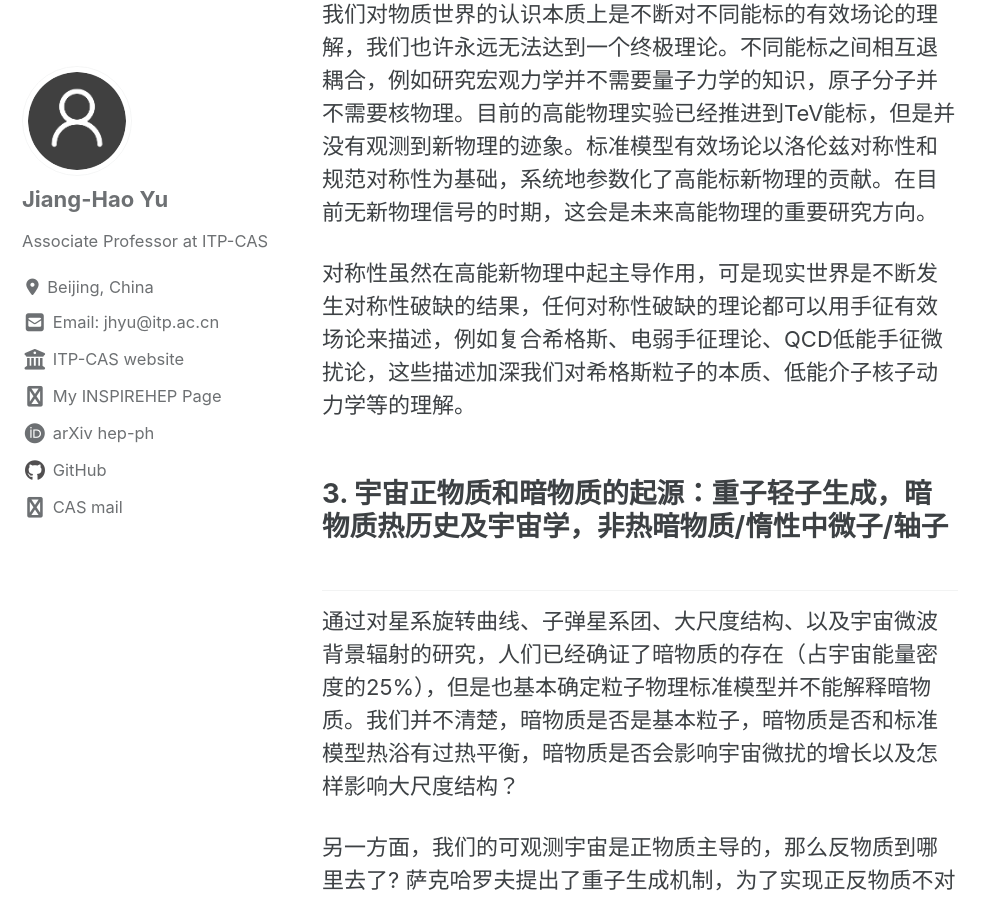
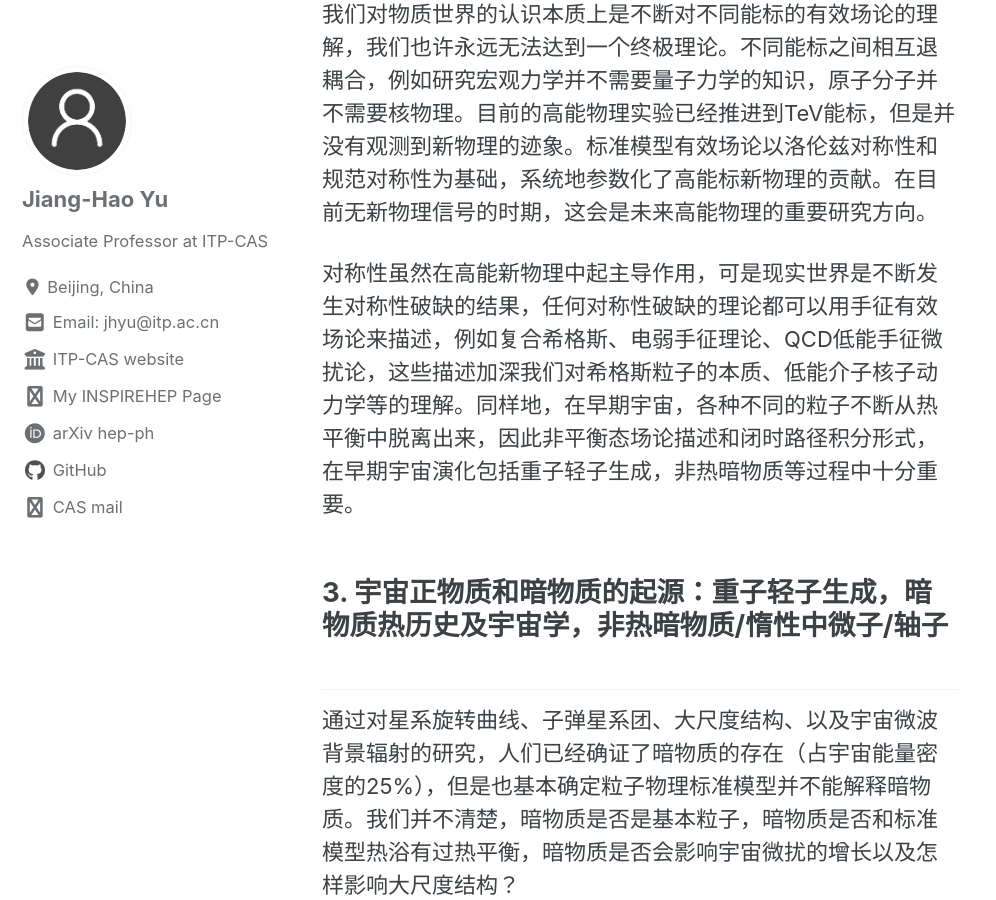
Before and after one commit to jhyu-itp/jhyu-itp.github.io, a Jekyll site: the page built from _pages/research.md, in a window 1280 px wide and 900 px high, scrolled down 2666 px. Shown: the whole window, without its empty margins (0-996 px from the left). Built offline with Jekyll 4.4.1, drawn with Linux system fonts in a browser that asks for light colours; cached includes are drawn as plain includes; nearby versions of some CDN libraries; a style sheet for code colours, icons or effects is not loaded.

Commit message:
Update research.md

```diff
--- a/_pages/research.md
+++ b/_pages/research.md
@@ -80,7 +80,7 @@ My research interests are (中文版本在后面)
 
 我们对物质世界的认识本质上是不断对不同能标的有效场论的理解，我们也许永远无法达到一个终极理论。不同能标之间相互退耦合，例如研究宏观力学并不需要量子力学的知识，原子分子并不需要核物理。目前的高能物理实验已经推进到TeV能标，但是并没有观测到新物理的迹象。标准模型有效场论以洛伦兹对称性和规范对称性为基础，系统地参数化了高能标新物理的贡献。在目前无新物理信号的时期，这会是未来高能物理的重要研究方向。
 
-对称性虽然在高能新物理中起主导作用，可是现实世界是不断发生对称性破缺的结果，任何对称性破缺的理论都可以用手征有效场论来描述，例如复合希格斯、电弱手征理论、QCD低能手征微扰论，这些描述加深我们对希格斯粒子的本质、低能介子核子动力学等的理解。
+对称性虽然在高能新物理中起主导作用，可是现实世界是不断发生对称性破缺的结果，任何对称性破缺的理论都可以用手征有效场论来描述，例如复合希格斯、电弱手征理论、QCD低能手征微扰论，这些描述加深我们对希格斯粒子的本质、低能介子核子动力学等的理解。同样地，在早期宇宙，各种不同的粒子不断从热平衡中脱离出来，因此非平衡态场论描述和闭时路径积分形式，在早期宇宙演化包括重子轻子生成，非热暗物质等过程中十分重要。
 
 ## 3. 宇宙正物质和暗物质的起源：重子轻子生成，暗物质热历史及宇宙学，非热暗物质/惰性中微子/轴子
 
```
